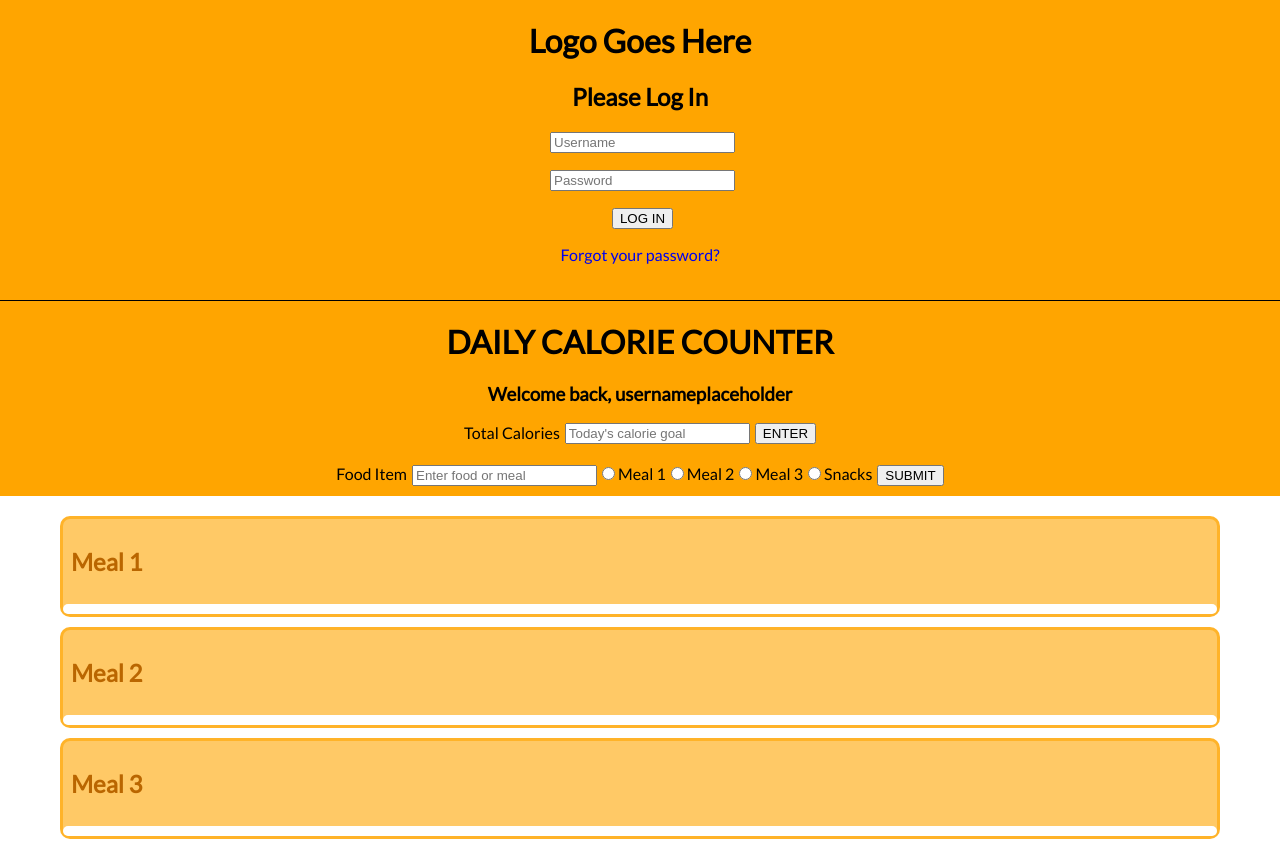
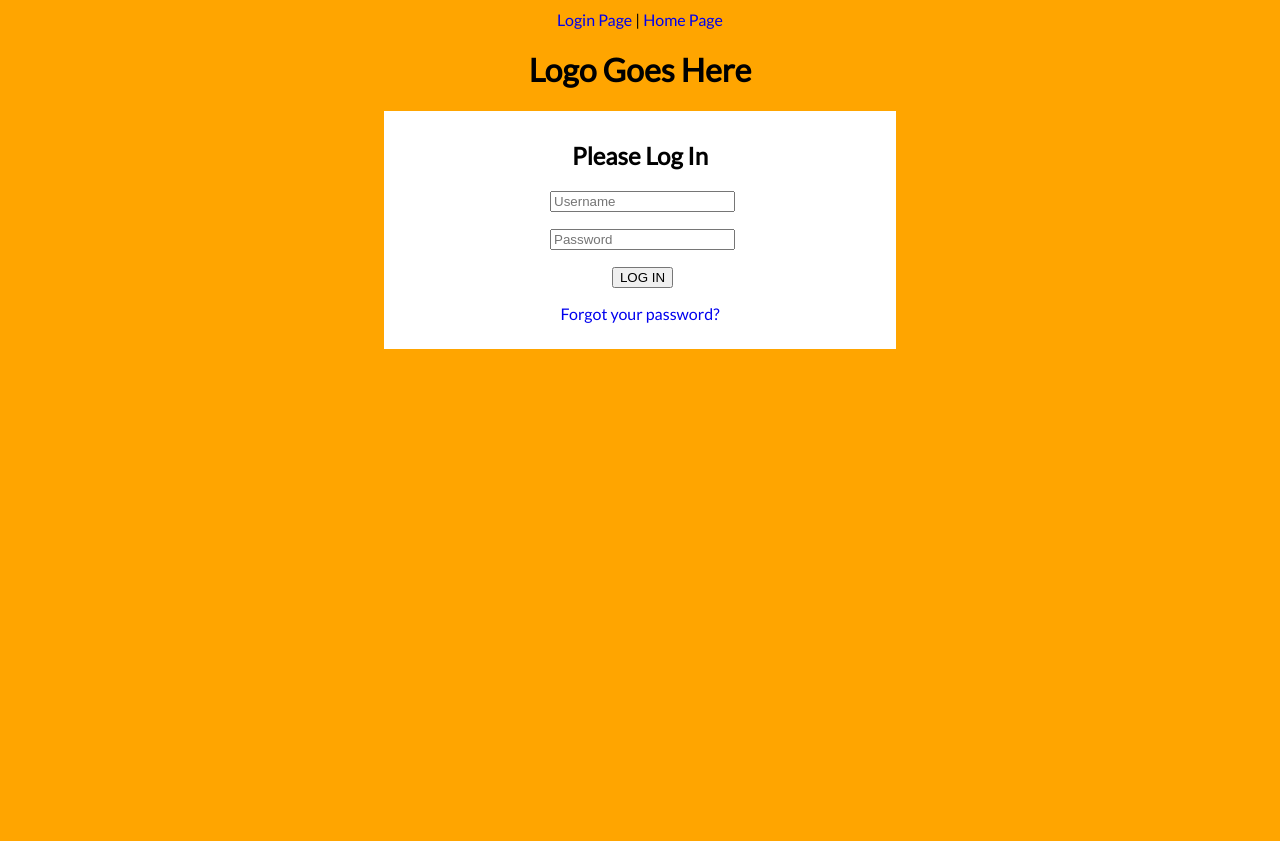
Before and after one commit to robertchrobak/final-project, a React (Create React App) app: page / in a window 1280 px wide. Shown: the top 841 px of the page. After the commit the page ends 800 px from the top, so only its background shows below. Built offline with nearby package versions, Linux system fonts and the light colour scheme.

Commit message:
Added links and setup routing to login & homepage. Styled login form.

```diff
--- a/package.json
+++ b/package.json
@@ -10,6 +10,7 @@
     "react-chartjs-2": "^2.6.4",
     "react-dom": "^16.1.1",
     "react-redux": "^5.0.6",
+    "react-router-dom": "^4.2.2",
     "react-scripts": "^1.0.17",
     "redux": "^3.7.2",
     "redux-logger": "^3.0.6",
--- a/src/actions/index.js
+++ b/src/actions/index.js
@@ -75,3 +75,10 @@ export function fetchCalorieGoal(calorieGoal) {
 //         });
 //     };
 // }
+
+export function loginUser(username) {
+    return {
+        type: "LOGIN_USER",
+        username:username.username
+    }
+}
--- a/src/components/App.js
+++ b/src/components/App.js
@@ -1,56 +1,41 @@
 import React, { Component } from 'react';
 import '../index.css';
 import { connect } from 'react-redux';
+import {BrowserRouter as Router, Route, Link, Redirect} from 'react-router-dom';
 import Login from "./Login";
-import MealPlan from './MealPlan';
-import ProgressBar from './ProgressBar';
-import FoodForm from './FoodForm';
-import CalorieGoalForm from './CalorieGoalForm';
-import Chart from "./Chart";
+import HomePage from "./HomePage";
 
 class App extends Component {
   render() {
     return (
-      <div className="App">
+      <Router>
+        <div className="App">
+          <nav>
+            <span className="Links">
+             <Link to="/login">Login Page</Link> {' | '}
+           </span>
+            <span className="Links">
+              <Link to="/homepage">Home Page</Link>
+            </span>
+          </nav>
 
-        <div className="LoginView" >
-          <Login />
+          <Route exact path ="/" component={Login} />
+          <Route exact path ="/login" component={Login} />
+          <Route exact path="/homepage" component={HomePage} />
         </div>
+      </Router>
 
-        <div className="AppView" >
-
-          <header className="App-header">
-            <h1 className="App-title">DAILY CALORIE COUNTER</h1>
-            <h3 className="Welcome-message">Welcome back, {this.props.username}</h3>
-          </header>
-
-          <div className="CalorieGoalForm">
-            <CalorieGoalForm />
-          </div>
-
-          <div className="foodFormContainer">
-            <FoodForm />
-          </div>
-
-          <div className="MealPlan">
-            <MealPlan />
-          </div>
-
-          <div className="ProgressBar">
-            <ProgressBar />
-          </div>
-
-          <div>
-            <Chart className="Chart"/>
-          </div>
-
-          <div className="Footer">
-            <a href="http://www.nutritionix.com/business/api"><img className="AttributionLink" src="/nutritionix250w.png" alt="Powered By Nutritionix"/></a>
-          </div>
-
-        </div>
-
-      </div>
+      // {/* <div className="App">
+      //
+      //   <div className="LoginView" >
+      //     <Login />
+      //   </div>
+      //
+      //   <div className="HomePageView" >
+      //     <HomePage />
+      //   </div>
+      //
+      // </div> */}
     );
   }
 }
--- /dev/null
+++ b/src/components/HomePage.js
@@ -0,0 +1,59 @@
+import React, { Component } from 'react';
+import { connect } from 'react-redux';
+import MealPlan from './MealPlan';
+import ProgressBar from './ProgressBar';
+import FoodForm from './FoodForm';
+import CalorieGoalForm from './CalorieGoalForm';
+import Chart from "./Chart";
+
+
+  class HomePage extends Component {
+    render() {
+      return (
+        <div className="AppView" >
+
+          <header className="App-header">
+            <h1 className="App-title">DAILY CALORIE COUNTER</h1>
+            <h3 className="Welcome-message">Welcome back, {this.props.username}</h3>
+          </header>
+
+          <div className="CalorieGoalForm">
+            <CalorieGoalForm />
+          </div>
+
+          <div className="foodFormContainer">
+            <FoodForm />
+          </div>
+
+          <div className="MealPlan">
+            <MealPlan />
+          </div>
+
+          <div className="ProgressBar">
+            <ProgressBar />
+          </div>
+
+          <div>
+            <Chart className="Chart"/>
+          </div>
+
+          <div className="Footer">
+            <a href="http://www.nutritionix.com/business/api"><img className="AttributionLink" src="/nutritionix250w.png" alt="Powered By Nutritionix"/></a>
+          </div>
+
+        </div>
+      );
+    }
+  }
+
+  function mapStateToProps(state) {
+      return {
+          username: state.username
+      }
+  }
+
+export default connect(mapStateToProps)(HomePage);
+
+
+
+// export default HomePage;
--- a/src/components/Login.js
+++ b/src/components/Login.js
@@ -1,4 +1,8 @@
 import React, { Component } from 'react';
+import {BrowserRouter as Router, Route, Link, Redirect} from 'react-router-dom';
+import { connect } from 'react-redux';
+import { loginUser } from '../actions';
+import HomePage from './HomePage';
 
 class Login extends Component{
   constructor(props){
@@ -11,10 +15,10 @@ class Login extends Component{
 
   render(){
     return(
-
+      <Router>
       <div className="LoginContainer">
+        <h1>Logo Goes Here</h1>
         <form className="LoginForm" onSubmit={this.onSubmit.bind(this)}>
-          <h1>Logo Goes Here</h1>
           <h2>Please Log In</h2>
           <p>
             <label className="form__label"></label>
@@ -24,12 +28,19 @@ class Login extends Component{
             <label className="form__label"></label>
             <input type="password" value={this.state.password} onChange={this.handlePasswordChange.bind(this)} placeholder="Password" />
           </p>
-            <button type="submit">LOG IN</button>
+
+            <Link to="/homepage"><button type="submit">LOG IN</button></Link>
+
+            {/* <button type="submit">LOG IN</button> */}
             <p>
               <a href="http://google.com">Forgot your password?</a>
             </p>
         </form>
+        {/* <Route exact path ="/" component={Login} />
+        <Route exact path ="/login" component={Login} /> */}
+        <Route exact path="/homepage" component={HomePage} />
       </div>
+    </Router>
 
     );
   }
@@ -48,9 +59,22 @@ class Login extends Component{
 
   onSubmit(event) {
       event.preventDefault();
+      event.action = "./HomePage.js"
 
+      const username = {
+        username: this.state.username
+      }
+      this.props.onSubmit(username);
+      this.setState({
+        username: "",
+        password: ""
+      });
   }
 
 }
 
-export default Login;
+const mapActionsToProps = {
+  onSubmit: loginUser
+}
+
+export default connect (null, mapActionsToProps)(Login);
--- a/src/components/ProgressBar.js
+++ b/src/components/ProgressBar.js
@@ -15,11 +15,11 @@ class ProgressBar extends Component {
         <h2>Progress bar</h2>
       <progress value={calculatedTotal} max={calorieGoal}>yeah</progress>
       <div className="progressBarText">
-        <div>
-          {parseInt((parseInt(calculatedTotal) / calorieGoal) * 100 )}% Complete
+        <div className="progressBarLabels">
+          <span>Calorie Count: {parseInt(calculatedTotal)}</span><span>Calorie Goal: {calorieGoal}</span>
         </div>
         <div>
-          Calorie Count: {parseInt(calculatedTotal)} / Calorie Goal: {calorieGoal}
+          {parseInt((parseInt(calculatedTotal) / calorieGoal) * 100 )}%
         </div>
       </div>
     </div>
--- a/src/index.css
+++ b/src/index.css
@@ -13,6 +13,11 @@ h1 {
 }*/
 
 .App {
+}
+
+nav {
+  text-align: center;
+  padding-top: 10px;
 }
 
 a {
@@ -37,6 +42,20 @@ a:active {
 
 .AppView {
   /*display: none;*/
+}
+
+.LoginContainer {
+  display: block;
+  text-align: center;
+  margin-top: 10px;
+}
+
+.LoginForm {
+  background-color: white;
+  width: 70vw;
+  margin-left: auto;
+  margin-right: auto;
+  padding: 10px 0px;
 }
 
 .Welcome-message {
@@ -75,6 +94,12 @@ input {
   width: 100%;
   height: 100%;
 }*/
+
+.progressBarLabels {
+  display: flex;
+  justify-content: space-between;
+  padding: 0px 10px;
+}
 
 .calorieGoal input {
   height: 50%;
@@ -217,6 +242,14 @@ a.delete {
     height: auto;
   }
 
+  .LoginForm {
+    background-color: white;
+    width: 50vw;
+    margin-left: auto;
+    margin-right: auto;
+    padding: 10px 0px;
+  }
+
 }
 
 /*standard PC CSS*/
@@ -236,4 +269,11 @@ a.delete {
     height: auto;
   }
 
+  .LoginForm {
+    background-color: white;
+    width: 40vw;
+    margin-left: auto;
+    margin-right: auto;
+    padding: 10px 0px;
+  }
 }
```
Also changed, not shown: 1 other file (tests, documents, lock files or other folders).
